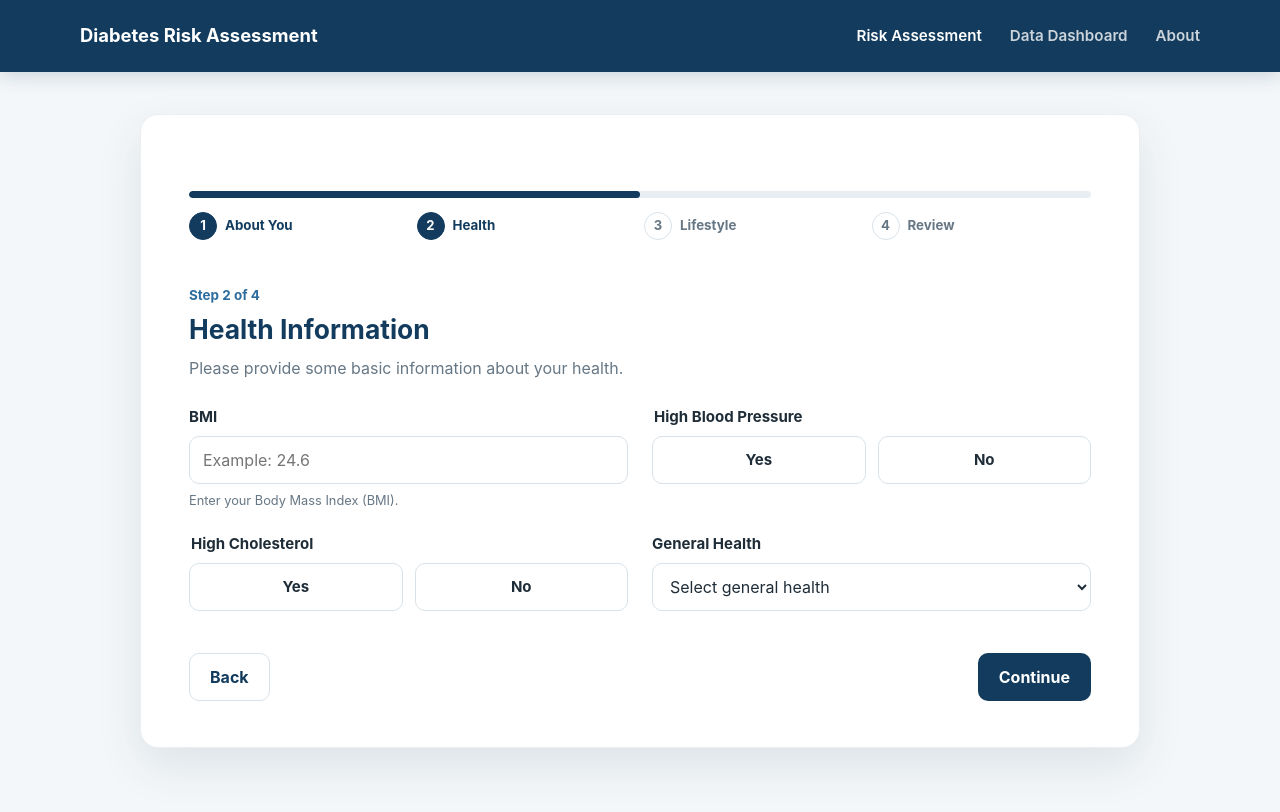
After one commit to fujisoftboy2009/F26_4495_S2_LiqinS, a Flask app: page /health-information in a window 1280 px wide. The commit adds this page. Run offline with Flask 3, Linux system fonts and the light colour scheme; parts of the project's set-up code (start-up, migrations or seed data) failed here and were passed over.

Commit message:
Continue web development and add health information page

```diff
--- a/Implementation/webapp/app.py
+++ b/Implementation/webapp/app.py
@@ -63,6 +63,12 @@ def home():
         prediction=prediction,
         probabilities=probabilities)
 
+
+
+@app.route("/health-information")
+def health_information():
+    return render_template("healthInformation.html")
+
 def open_browser():
     webbrowser.open("http://127.0.0.1:5000")
 
--- /dev/null
+++ b/Implementation/webapp/templates/healthInformation.html
@@ -0,0 +1,186 @@
+<!DOCTYPE html>
+<html lang="en">
+
+<head>
+    <meta charset="UTF-8">
+    <meta name="viewport" content="width=device-width, initial-scale=1.0">
+
+    <title>Health Information - Diabetes Risk Assessment</title>
+
+    <link
+        rel="stylesheet"
+        href="{{ url_for('static', filename='css/style.css') }}"
+    >
+</head>
+
+<body>
+
+<header class="site-header">
+    <div class="header-inner">
+        <a class="brand" href="{{ url_for('home') }}">
+            Diabetes Risk Assessment
+        </a>
+
+        <nav class="top-nav">
+            <a class="active" href="{{ url_for('home') }}">
+                Risk Assessment
+            </a>
+            <a href="#">Data Dashboard</a>
+            <a href="#">About</a>
+        </nav>
+    </div>
+</header>
+
+<main class="page-shell">
+
+<section class="assessment-card">
+
+<!-- STEP 2 -->
+<section class="form-step active" data-step="2">
+
+    <div class="progress-wrap">
+    <div class="progress-track">
+        <div class="progress-fill" style="width: 50%;"></div>
+    </div>
+
+    <div class="step-indicators">
+
+        <div class="step-indicator completed">
+            <span>1</span>
+            <small>About You</small>
+        </div>
+
+        <div class="step-indicator active">
+            <span>2</span>
+            <small>Health</small>
+        </div>
+
+        <div class="step-indicator">
+            <span>3</span>
+            <small>Lifestyle</small>
+        </div>
+
+        <div class="step-indicator">
+            <span>4</span>
+            <small>Review</small>
+        </div>
+
+    </div>
+</div>
+
+    <div class="step-heading">
+        <span class="step-kicker">Step 2 of 4</span>
+        <h2>Health Information</h2>
+        <p>Please provide some basic information about your health.</p>
+    </div>
+
+    <div class="form-grid">
+
+        <!-- BMI -->
+        <div class="field-group">
+            <label for="BMI">BMI</label>
+            <input
+                id="BMI"
+                type="number"
+                step="0.1"
+                min="10"
+                max="80"
+                name="BMI"
+                placeholder="Example: 24.6"
+                required
+            >
+            <small>Enter your Body Mass Index (BMI).</small>
+        </div>
+
+        <!-- High Blood Pressure -->
+        <fieldset class="field-group">
+            <legend>High Blood Pressure</legend>
+
+            <div class="choice-row">
+                <label class="choice-card">
+                    <input
+                        type="radio"
+                        name="HighBP"
+                        value="High Blood Pressure"
+                        data-display="Yes"
+                        required
+                    >
+                    <span>Yes</span>
+                </label>
+
+                <label class="choice-card">
+                    <input
+                        type="radio"
+                        name="HighBP"
+                        value="No High Blood Pressure"
+                        data-display="No"
+                    >
+                    <span>No</span>
+                </label>
+            </div>
+        </fieldset>
+
+        <!-- High Cholesterol -->
+        <fieldset class="field-group">
+            <legend>High Cholesterol</legend>
+
+            <div class="choice-row">
+                <label class="choice-card">
+                    <input
+                        type="radio"
+                        name="HighChol"
+                        value="High Cholesterol"
+                        data-display="Yes"
+                        required
+                    >
+                    <span>Yes</span>
+                </label>
+
+                <label class="choice-card">
+                    <input
+                        type="radio"
+                        name="HighChol"
+                        value="No High Cholesterol"
+                        data-display="No"
+                    >
+                    <span>No</span>
+                </label>
+            </div>
+        </fieldset>
+
+        <!-- General Health -->
+        <div class="field-group">
+            <label for="General_Health">General Health</label>
+
+            <select id="General_Health" name="General_Health" required>
+                <option value="" selected disabled>
+                    Select general health
+                </option>
+                <option value="Excellent">Excellent</option>
+                <option value="Very Good">Very Good</option>
+                <option value="Good">Good</option>
+                <option value="Fair">Fair</option>
+                <option value="Poor">Poor</option>
+            </select>
+        </div>
+
+    </div>
+
+    <div class="form-actions">
+        <a href="{{ url_for('home') }}" class="btn btn-secondary">Back</a>
+
+        <button type="button" class="btn btn-primary next-btn">
+            Continue
+        </button>
+    </div>
+
+</section>
+
+</section>
+
+</main>
+
+<script src="{{ url_for('static', filename='js/app.js') }}"></script>
+
+</body>
+</html>
```
Also changed, not shown: Implementation/webapp/templates/index.html (+5 -2 lines).
